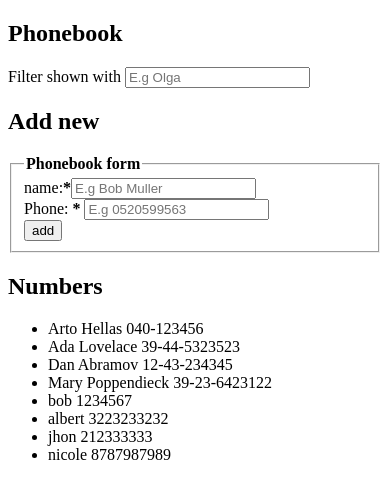
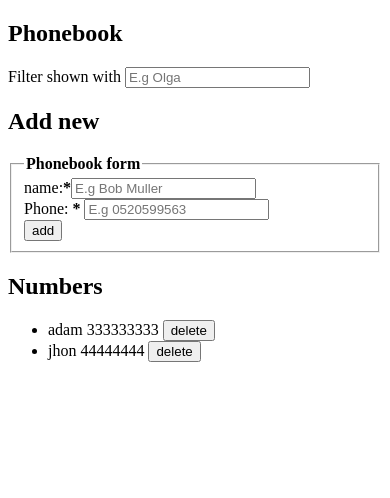
Before and after one commit to suntiagoo/fullstack, a React (Vite) app in the folder part2/phonebook/: page / in a window 390 px wide. Shown: the top 498 px of the page. Built offline with nearby package versions, Linux system fonts and the light colour scheme; data requests are answered from the project's data file.

Commit message:
2.14: The Telephone Agenda Step 9

```diff
--- a/part2/phonebook/db.json
+++ b/part2/phonebook/db.json
@@ -1,44 +1,14 @@
 {
   "persons": [
     {
-      "name": "Arto Hellas",
-      "number": "040-123456",
-      "id": "1"
+      "id": "acad",
+      "name": "adam",
+      "number": "333333333"
     },
     {
-      "name": "Ada Lovelace",
-      "number": "39-44-5323523",
-      "id": "2"
-    },
-    {
-      "name": "Dan Abramov",
-      "number": "12-43-234345",
-      "id": "3"
-    },
-    {
-      "name": "Mary Poppendieck",
-      "number": "39-23-6423122",
-      "id": "4"
-    },
-    {
-      "id": "cf8a",
-      "name": "bob",
-      "number": "1234567"
-    },
-    {
-      "id": "05a5",
-      "name": "albert",
-      "number": "3223233232"
-    },
-    {
-      "id": "a874",
+      "id": "08cc",
       "name": "jhon",
-      "number": "212333333"
-    },
-    {
-      "id": "79c3",
-      "name": "nicole",
-      "number": "8787987989"
+      "number": "44444444"
     }
   ]
 }
--- a/part2/phonebook/src/App.jsx
+++ b/part2/phonebook/src/App.jsx
@@ -3,7 +3,7 @@ import Numbers from './components/Numbers'
 import PersonForm from './components/PersonForm'
 import Filter from './components/Filter'
 //import axios from 'axios'
-import phone from './services/phone'
+import Phone from './services/Phone'
 
 const App = () => {
 
@@ -13,7 +13,7 @@ const App = () => {
   const [filter, setFilter] = useState('')
 
   useEffect(() => {
-    phone
+    Phone
       .getAll()
       .then(response => {
         setPersons(response.data)
@@ -26,7 +26,7 @@ const App = () => {
     const isRepeated = persons.find(person => person.name === name) === undefined ? false : true
 
     if (!isRepeated) {
-      phone.create(person).then(response => { setPersons(persons.concat(response.data)) })
+      Phone.create(person).then(response => { setPersons(persons.concat(response.data)) })
     }
     else {
       alert(`${name} is already added to phonebook`)
@@ -46,7 +46,7 @@ const App = () => {
       <h2>Add new </h2>
       <PersonForm personName={name} newPhone={number} setNewName={setName} setNewPhone={setNumber} addPerson={addPerson} />
       <h2>Numbers</h2>
-      <Numbers people={persons} input={filter} />
+      <Numbers people={persons} input={filter} setPerson={setPersons} />
     </div>
   )
 }
--- a/part2/phonebook/src/components/Numbers.jsx
+++ b/part2/phonebook/src/components/Numbers.jsx
@@ -1,4 +1,10 @@
-const Numbers = ({ people, input }) => {
+import Phone from '../services/Phone'
+
+const Button = ({ onClick }) => {
+    return <button onClick={onClick}>delete</button>
+}
+
+const Numbers = ({ people, input, setPerson }) => {
 
     const filteredPerson = people.filter((person) => {
         if (input === '') {
@@ -9,15 +15,23 @@ const Numbers = ({ people, input }) => {
         }
     })
 
+    const handleRemove = (id, name) => {
+        if (confirm(`Are you sure you want to delete ${name}?`)) {
+            Phone.deletePhone(id).then(() => {
+                const remainingList = people.filter(person => person.id !== id)
+                setPerson(remainingList)
+            })
+        }
+    }
 
     return (
         <ul>
             {
                 filteredPerson.map((item) => (
-                    <li key={item.id}>{item.name} {item.number}</li>
-                ))}
+                    <li key={item.id}>{item.name} {item.number} <Button onClick={() => handleRemove(item.id, item.name)} /> </li>
+                ))
+            }
         </ul>
     )
 }
-
 export default Numbers
--- a/part2/phonebook/src/components/PersonForm.jsx
+++ b/part2/phonebook/src/components/PersonForm.jsx
@@ -19,11 +19,11 @@ const PersonForm = ({ personName, newPhone, setNewName, setNewPhone, addPerson }
             <legend><strong>Phonebook form</strong></legend>
             <form onSubmit={addPerson}>
                 <label >
-                    name:<strong>*</strong><input type='tel' id='name' value={personName} onChange={hadleName} minLength={2} maxLength={20} placeholder='E.g Bob Muller' required />
+                    name:<strong>*</strong><input id='name' value={personName} onChange={hadleName} minLength={2} maxLength={20} placeholder='E.g Bob Muller' required />
                 </label>
                 <div>
                     <label>
-                        Phone: <strong>*</strong> <input id='phone' value={newPhone} onChange={hadlePhone} minLength={7} maxLength={10} placeholder='E.g 0520599563' required />
+                        Phone: <strong>*</strong> <input type='number' id='phone' value={newPhone} onChange={hadlePhone} minLength={7} maxLength={10} placeholder='E.g 0520599563' required />
                     </label>
                 </div>
                 <div>
```
